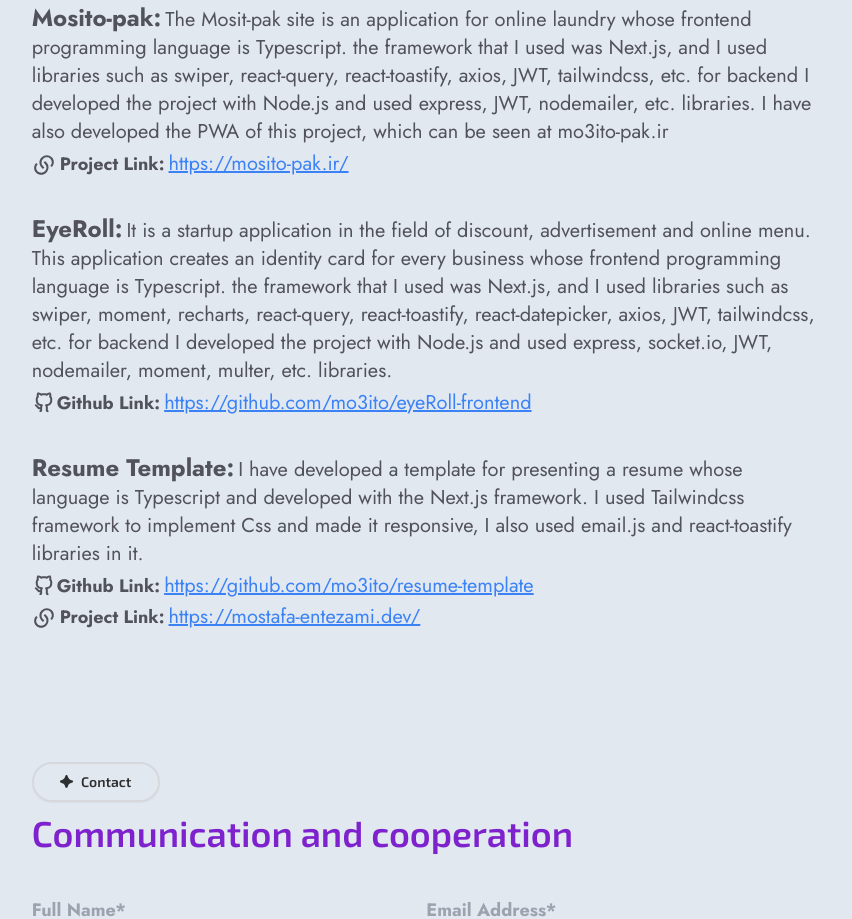
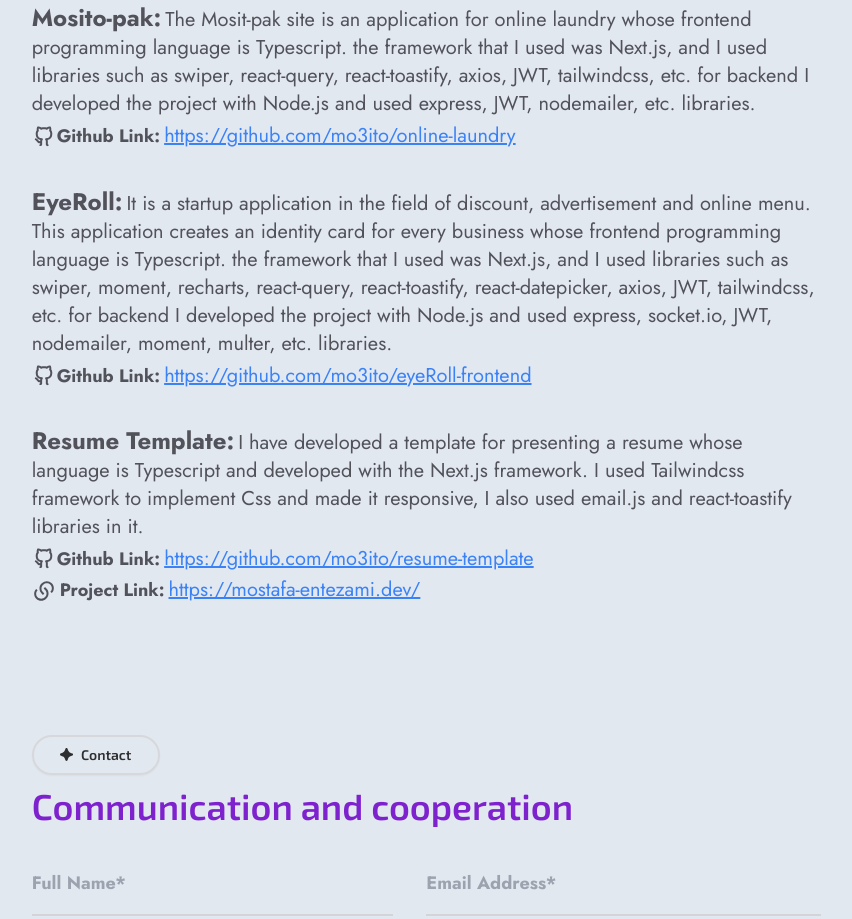
Before and after one commit to mo3ito/resume-template, a Next.js app: page / in a window 1280 px wide. Shown: the part 1600-2519 px from the top of the page, without its empty margins (379-1231 px from the left). Built offline with nearby package versions, Linux system fonts and the light colour scheme.

Commit message:
edit on data

```diff
--- a/data/data.ts
+++ b/data/data.ts
@@ -76,8 +76,8 @@ const data = {
       id: "project-2",
       projectName: "Mosito-pak",
       descriptionProject:
-        "The Mosit-pak site is an application for online laundry whose frontend programming language is Typescript. the framework that I used was Next.js, and I used libraries such as swiper, react-query, react-toastify, axios, JWT, tailwindcss, etc. for backend I developed the project with Node.js and used express, JWT, nodemailer, etc. libraries. I have also developed the PWA of this project, which can be seen at mo3ito-pak.ir ",
-      linkProject: "https://mosito-pak.ir/",
+        "The Mosit-pak site is an application for online laundry whose frontend programming language is Typescript. the framework that I used was Next.js, and I used libraries such as swiper, react-query, react-toastify, axios, JWT, tailwindcss, etc. for backend I developed the project with Node.js and used express, JWT, nodemailer, etc. libraries.",
+      githubLink: "https://github.com/mo3ito/online-laundry",
     },
 
     {
```
